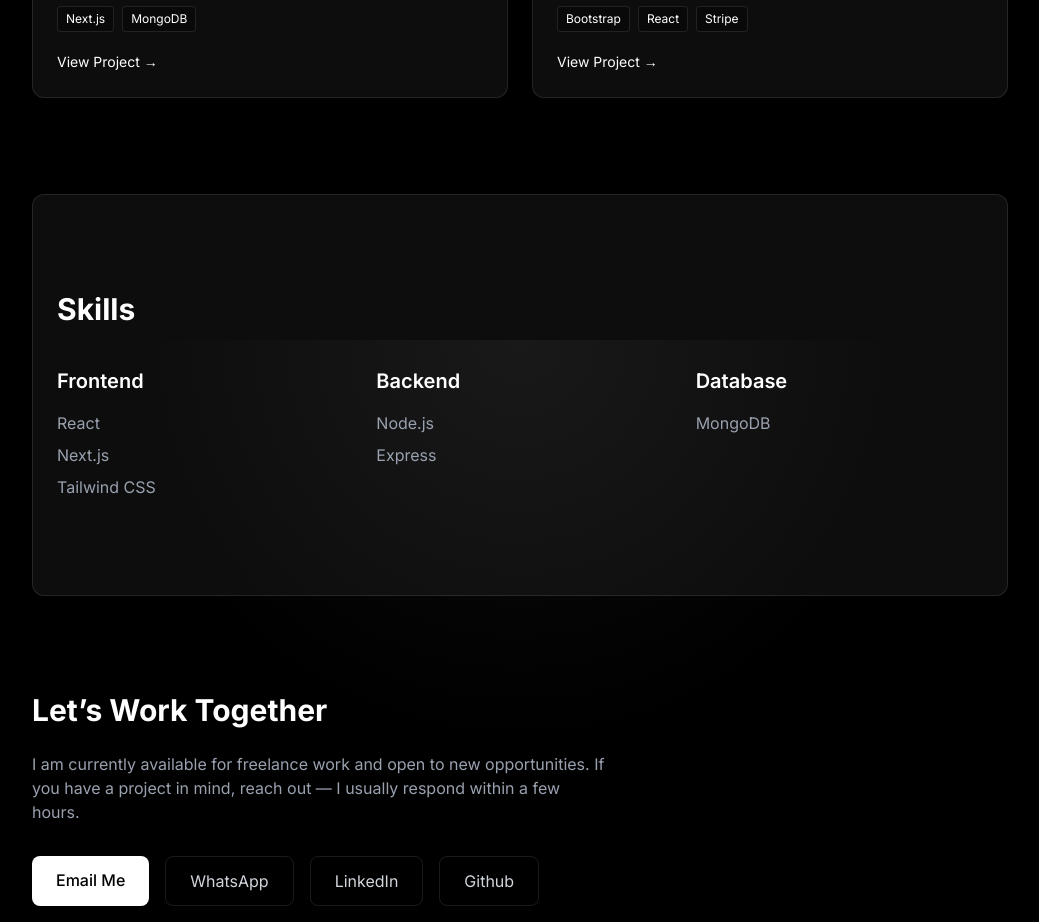
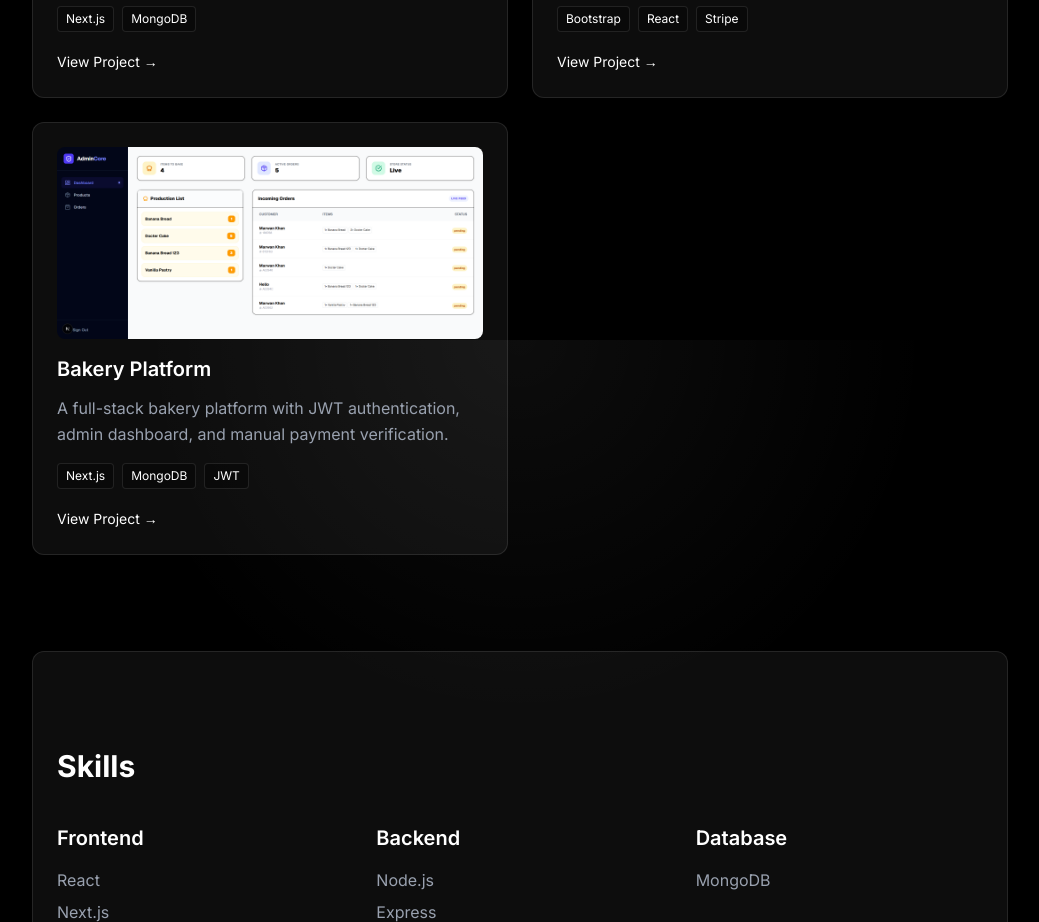
Before and after one commit to MarwanKhan-design/MarwanCoding, a Next.js app: page / in a window 1280 px wide. Shown: the part 1260-2182 px from the top of the page, without its empty margins (120-1159 px from the left). Built offline with nearby package versions, Linux system fonts and the light colour scheme.

Commit message:
added bakery project

```diff
--- a/data/projects.ts
+++ b/data/projects.ts
@@ -15,4 +15,12 @@ export const projects = [
     link: "https://next-js-eco-full.vercel.app/",
     image: "/projects/eco-full.png",
   },
+  {
+    title: "Bakery Platform",
+    description:
+      "A full-stack bakery platform with JWT authentication, admin dashboard, and manual payment verification.",
+    tech: ["Next.js", "MongoDB", "JWT"],
+    link: "https://bakry-pro.vercel.app/",
+    image: "/projects/bakery-dashboard.png"
+  }
 ];
```
Also changed, not shown: public/projects/bakery-dashboard.png (added).
